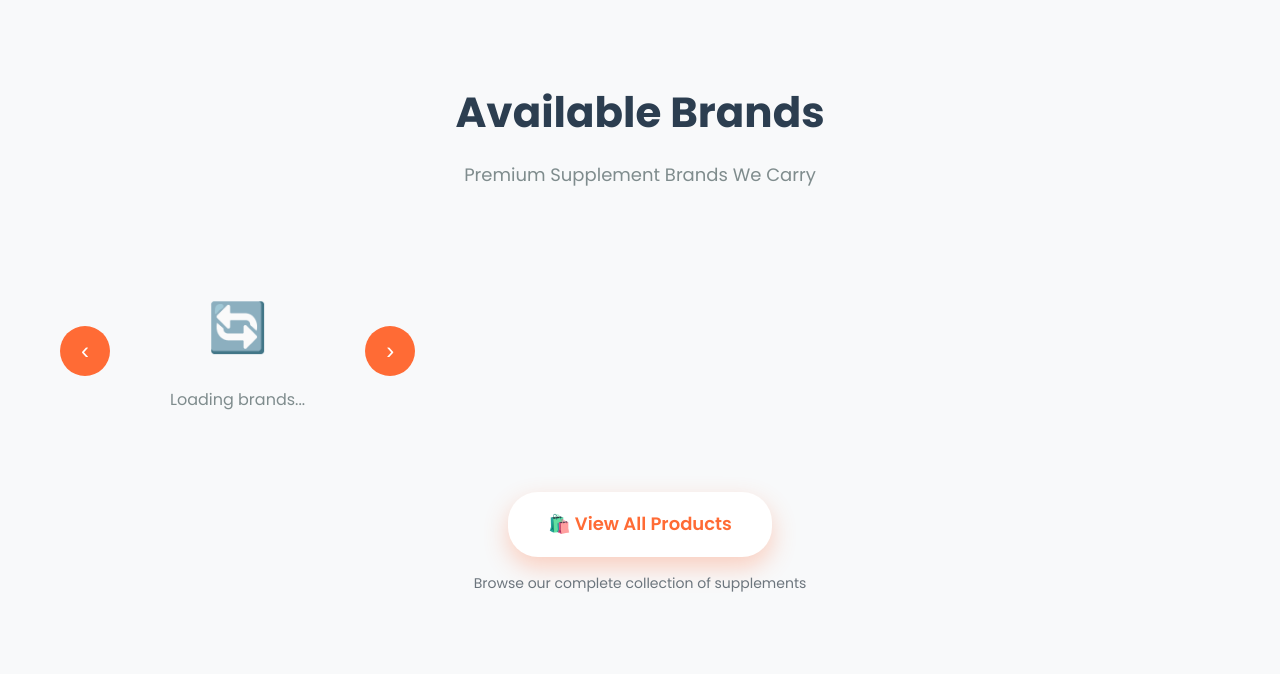
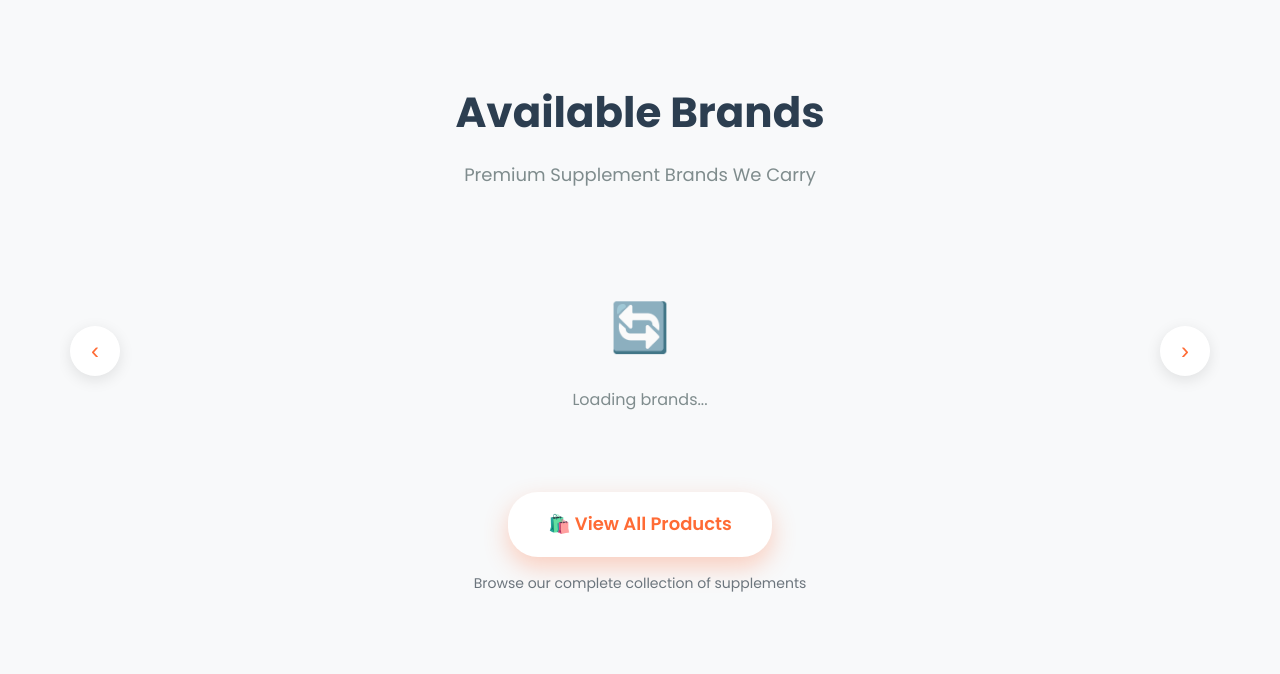
Before and after one commit to satyanarayansaiprasad/ProteinPlanet, a PHP site: page / in a window 1280 px wide. Shown: the part 1551-2225 px from the top of the page. Run offline with PHP 8.4, Linux system fonts and the light colour scheme; some libraries are stand-ins or nearby versions.

Commit message:
COMPLETE FIX: Match brands slider 100% to testimonials slider
- Removed ALL old/duplicate brand styles (lines 347-403)
- brands-slider-wrapper now has overflow: hidden and padding (like testimonials)
- brands-grid has transition built-in
- Buttons positioned absolute with left/right positioning
- Buttons now white with orange icon (inverts on hover)
- Removed display: flex from wrapper (only grid needs flex)
- Added will-change for performance
- Exact same structure as testimonials slider
- All CSS conflicts resolved
- Brands slider wrapper structure: wrapper(overflow:hidden) > grid(flex, transform) > cards
- This matches testimonials 100%

```diff
--- a/frontend/css/landing.css
+++ b/frontend/css/landing.css
@@ -759,16 +703,16 @@ section {
 
 .brands-slider-wrapper {
     position: relative;
-    display: flex;
-    align-items: center;
-    gap: 20px;
-    margin-top: 40px;
+    overflow: hidden;
+    padding: 0 60px;
+    margin: 40px auto 0;
 }
 
 .brands-grid {
     display: flex;
     gap: 30px;
     will-change: transform;
+    transition: transform 0.5s ease-in-out;
 }
 
 .brand-card {
@@ -826,27 +770,41 @@ section {
 }
 
 .brands-slider-btn {
-    background: #FF6B35;
-    color: white;
+    position: absolute;
+    top: 50%;
+    transform: translateY(-50%);
+    background: white;
     border: none;
     width: 50px;
     height: 50px;
     border-radius: 50%;
-    font-size: 24px;
     cursor: pointer;
-    transition: all 0.3s ease;
+    box-shadow: 0 4px 15px rgba(0,0,0,0.1);
+    z-index: 10;
     display: flex;
     align-items: center;
     justify-content: center;
+    font-size: 24px;
+    color: #FF6B35;
+    transition: all 0.3s ease;
 }
 
 .brands-slider-btn:hover {
-    background: #E55A2B;
-    transform: scale(1.1);
+    box-shadow: 0 6px 20px rgba(0,0,0,0.15);
+    background: #FF6B35;
+    color: white;
+}
+
+.brands-slider-btn.prev {
+    left: 10px;
+}
+
+.brands-slider-btn.next {
+    right: 10px;
 }
 
 .brands-slider-btn:disabled {
-    background: #ccc;
+    opacity: 0.3;
     cursor: not-allowed;
-    transform: none;
+    pointer-events: none;
 }
```
Also changed, not shown: other parts of frontend/css/landing.css (+1 -57 lines).
